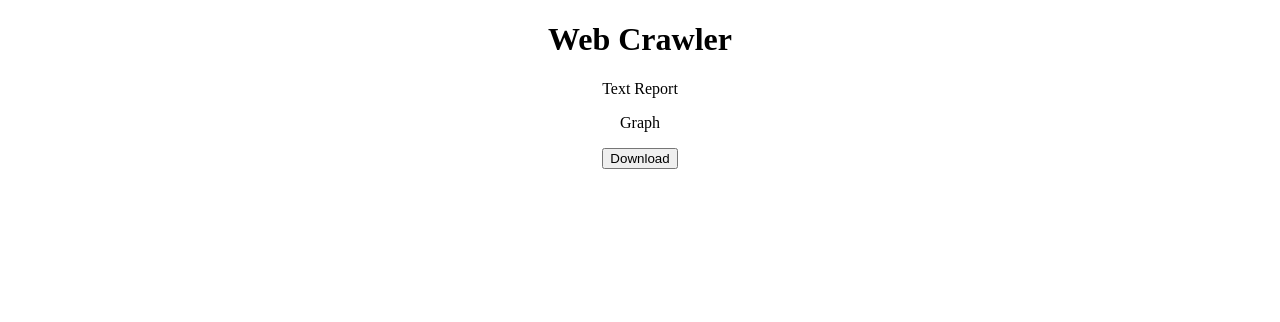
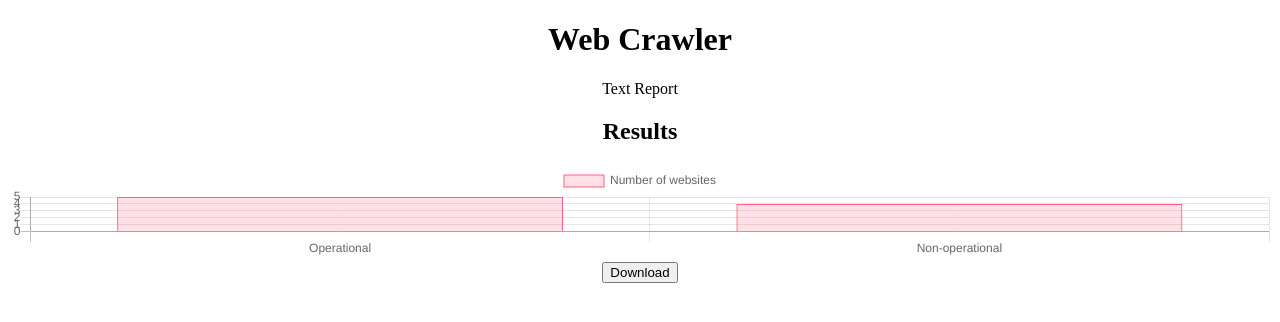
Before and after one commit to nc-ateam/wc-fe, a React (Create React App) app: page / in a window 1280 px wide. Both pictures are taken after typing "Sample" into the empty fields and a click on the button "Submit". Shown: the top 322 px of the page. Built offline with nearby package versions, Linux system fonts and the light colour scheme.

Commit message:
adds graph to ReportField

```diff
--- a/package.json
+++ b/package.json
@@ -3,7 +3,9 @@
   "version": "0.1.0",
   "private": true,
   "dependencies": {
+    "chart.js": "^2.7.2",
     "react": "^16.4.2",
+    "react-chartjs-2": "^2.7.4",
     "react-dom": "^16.4.2",
     "react-router-dom": "^4.3.1",
     "react-scripts": "1.1.4"
--- a/src/components/Graph.jsx
+++ b/src/components/Graph.jsx
@@ -1,13 +1,46 @@
-import React, { Component } from 'react';
+import React from 'react';
+import { Bar } from 'react-chartjs-2';
 
-class Graph extends Component {
-  render() {
-    return (
-      <div>
-        <p>Graph</p>
-      </div>
-    );
-  }
+const Graph = ({ links }) => {
+  const numberOfWebsites = links.reduce((acc, val) => {
+    if (val.statusCode === 200) {
+      acc[0]++;
+    }
+    else if (val.statusCode === 404) {
+      acc[1]++
+    }
+    return acc;
+  }, [0, 0]);
+
+  console.log(numberOfWebsites)
+  const data = {
+    labels: ['Operational', 'Non-operational'],
+    datasets: [
+      {
+        label: 'Number of websites',
+        backgroundColor: 'rgba(255,99,132,0.2)',
+        borderColor: 'rgba(255,99,132,1)',
+        borderWidth: 1,
+        hoverBackgroundColor: 'rgba(255,99,132,0.4)',
+        hoverBorderColor: 'rgba(255,99,132,1)',
+        data: [...numberOfWebsites, 0]
+      }
+    ]
+  };
+
+  return (
+    <div>
+      <h2>Results</h2>
+      <Bar
+        data={data}
+        width={100}
+        height={50}
+        options={{
+          maintainAspectRatio: false
+        }}
+      />
+    </div>
+  );
 }
 
 export default Graph;
--- a/src/components/Home.jsx
+++ b/src/components/Home.jsx
@@ -1,6 +1,6 @@
 import React, { Component } from 'react';
 import UrlInputField from './UrlInputField';
-import fakeData from "./FakeData.json"
+import fakeData from "../FakeData.json"
 import ReportField from './ReportField';
 
 
--- a/src/components/ReportField.jsx
+++ b/src/components/ReportField.jsx
@@ -5,11 +5,11 @@ import TxtReport from './TxtReport';
 
 class ReportField extends Component {
   render() {
-    console.log(this.props.links)
+    const { links } = this.props
     return (
       <div>
         <TxtReport />
-        <Graph />
+        <Graph links={links} />
         <DownloadButton />
       </div>
     );
```
Also changed, not shown: src/FakeData.json (renamed from src/components/FakeData.json), src/fakeReport.txt (added), 1 other file (tests, documents, lock files or other folders).
